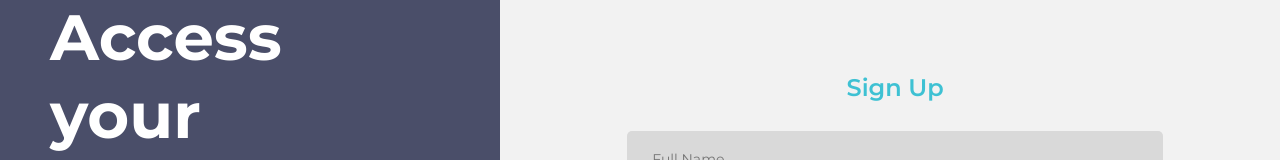
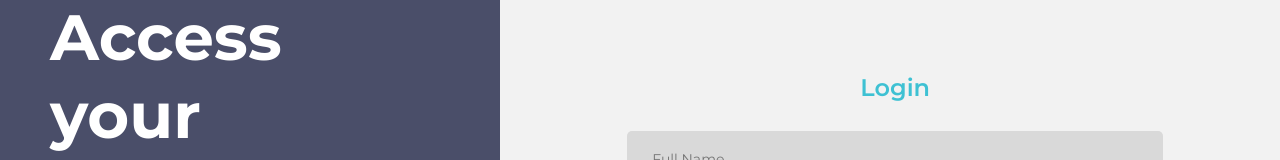
Before and after one commit to AdeDevs/LauTalk, a Next.js app: page /auth/login in a window 1280 px wide. Shown: the part 147-307 px from the top of the page. Built offline with nearby package versions, Linux system fonts and the light colour scheme.

Commit message:
done for today

```diff
--- a/src/app/auth/login/page.jsx
+++ b/src/app/auth/login/page.jsx
@@ -9,7 +9,7 @@ export default function LogIn() {
                 <img className="crsr" src="/assets/cursor.png" alt="image" />
             </div>
             <div className="sign-in-txt">
-                <h1>Sign Up</h1>
+                <h1>Login</h1>
                 <form>
                     <input type="text" placeholder="Full Name"/>
                     <input type="email" placeholder="School Email"/>
```
